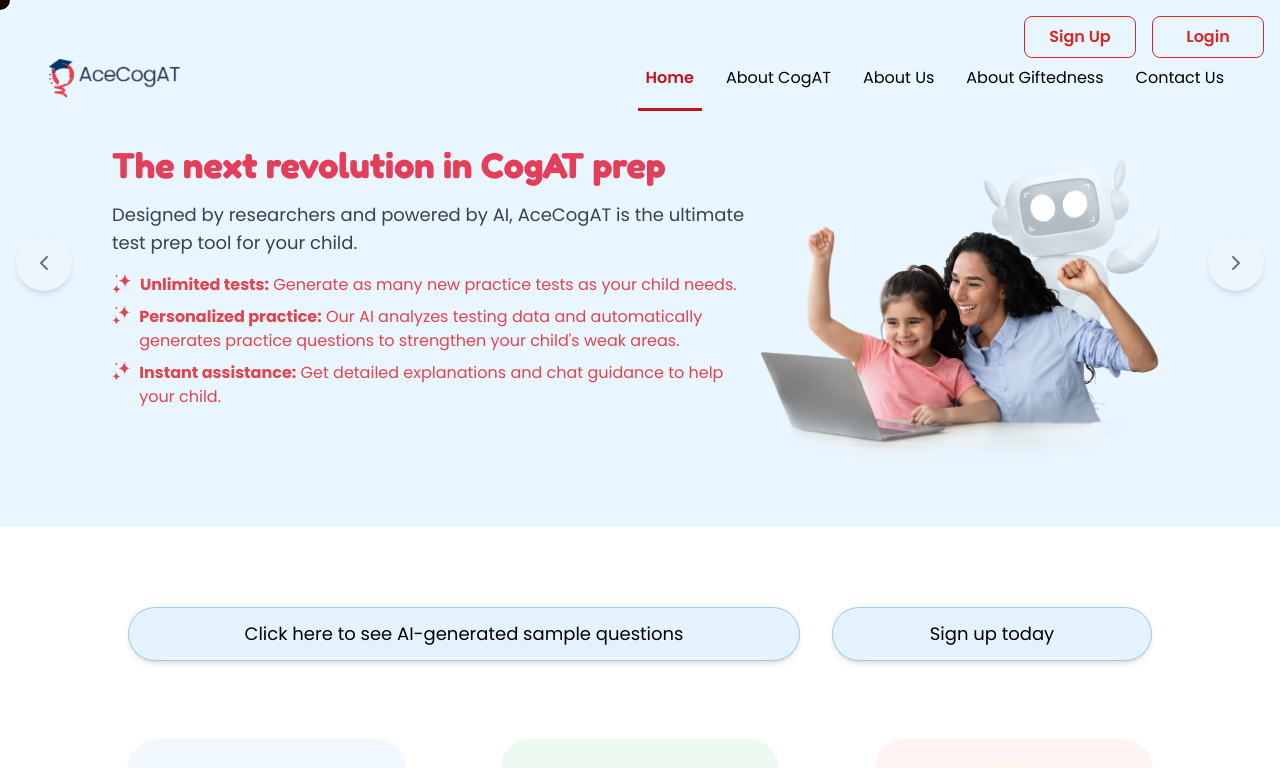
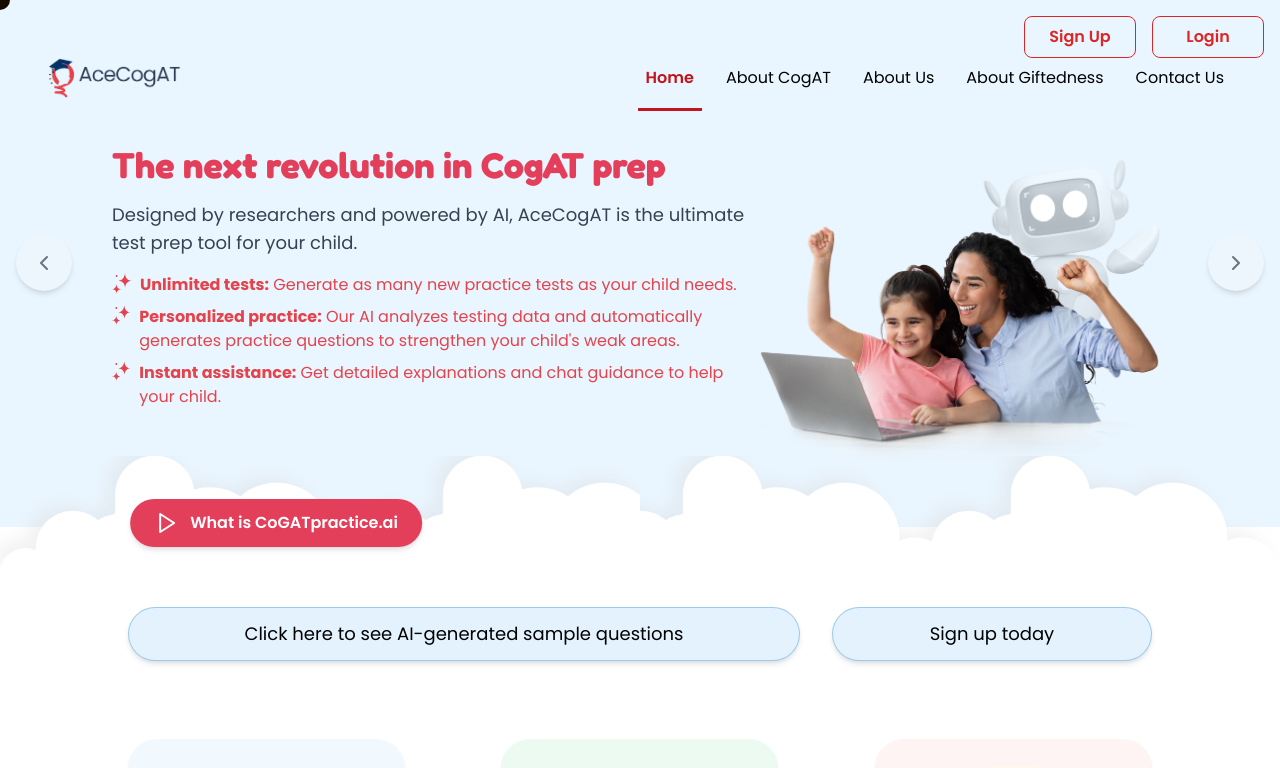
Before and after one commit to utl-shadab/nextcogat, a Next.js app: page / in a window 1280 px wide. Shown: the top 768 px of the page. Built offline with nearby package versions, Linux system fonts and the light colour scheme.

Commit message:
image priority

```diff
--- a/src/common/BreadCrumb.tsx
+++ b/src/common/BreadCrumb.tsx
@@ -1,4 +1,3 @@
-import Image from "next/image";
 
 interface BreadcrumbProps {
   title: string;
@@ -36,13 +35,13 @@
         <div className="w-full mt-3 lg:w-1/2 flex justify-end">
           {image ? (
             <div className={`${imageSizes[size]}`}>
-              <Image
+              <img
                 src={image}
                 alt={alt || "Breadcrumb Image"}
                 width={600}
                 height={400}
                 className="w-full h-auto object-contain"
-                priority
+
               />
             </div>
           ) : (
--- a/src/common/Footer.tsx
+++ b/src/common/Footer.tsx
@@ -1,4 +1,4 @@
-import Image from "next/image";
+
 import Link from "next/link";
 
 const Footer = () => {
@@ -15,7 +15,7 @@
         <div className="relative z-10  mt-40 w-full max-w-8xl flex flex-col md:flex-row items-center justify-between py-3 px-6 sm:px-4 md:px-8 lg:px-16 xl:px-28">
           {/* Logo */}
           <div className="flex items-center space-x-2">
-            <Image src="/cogatImage/LOGO.png" alt="AceCogAT" width={150} height={40} priority />
+            <img src="/cogatImage/LOGO.png" alt="AceCogAT" width={150} height={40}  />
           </div>
 
           {/* Navigation Links */}
--- a/src/components/Hero.tsx
+++ b/src/components/Hero.tsx
@@ -93,13 +93,13 @@
                   transition={{ duration: 0.5 }}
                   className="w-full max-w-lg"
                 >
-                  <Image
+                  <img
                     src={slides[currentIndex].image}
                     alt="Slide Image"
                     width={500}
                     height={400}
                     className="rounded-lg mt-5 md:mt-20 object-contain"
-                    priority
+
                   />
                 </motion.div>
               </AnimatePresence>
@@ -114,11 +114,11 @@
           </button>
         </div>
 
-        <div className="absolute z-[-1] -bottom-11 w-full flex justify-center">
-          <Image src="/cogatImage/Herocloud.png" alt="Cloud" width={1400} height={200} priority />
+        <div className="absolute z-1 -bottom-11 w-full flex justify-center">
+          <img src="/cogatImage/Herocloud.png" alt="Cloud" width={1400} height={200}  />
           <button
             onClick={() => setIsModalOpen(true)}
-            className="absolute -bottom-8 left-1/2 -translate-x-1/2 md:left-4 transform flex items-center space-x-3 bg-[#E43F5A] px-6 py-3 rounded-full shadow-md"
+            className="absolute bottom-5 left-1/2 -translate-x-1/2 md:left-[17rem] mt-10 whitespace-nowrap  md:m-1 transform flex items-center space-x-3 bg-[#E43F5A] px-6 py-3 rounded-full shadow-md"
           >
             <Play className="text-white text-3xl" />
             <span className="text-white font-semibold">What is CoGATpractice.ai</span>
```
